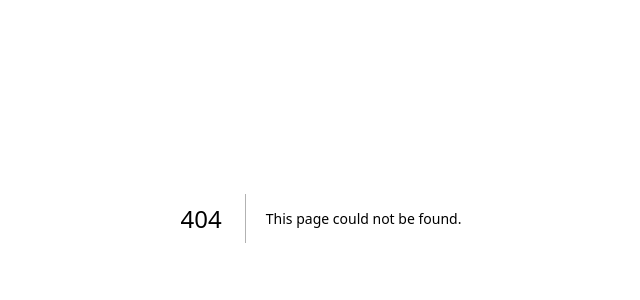
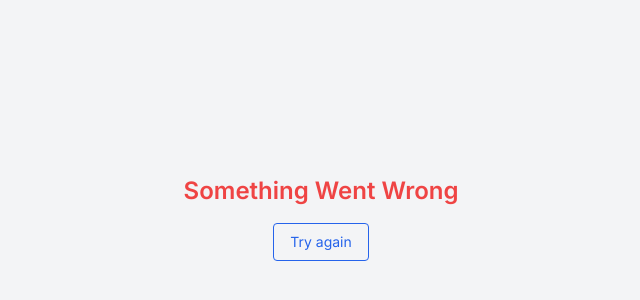
Before and after one commit to sc30gsw/next14-chat-app, a Next.js app: page /error in a window 1280 px wide. Before the commit this address had no page. Shown: the part 182-482 px from the top of the page, without its empty margins (319-959 px from the left). Built offline with nearby package versions, Linux system fonts and the light colour scheme.

Commit message:
💄 カスタムエラーページの作成

```diff
--- /dev/null
+++ b/src/app/error/page.tsx
@@ -0,0 +1,28 @@
+'use client'
+
+import Link from 'next/link'
+import { useParams, useRouter, useSearchParams } from 'next/navigation'
+import React from 'react'
+
+const ErrorPage = () => {
+  const params = useSearchParams()
+  const message = params.get('message')
+  console.log(message)
+
+  const url = message === 'AuthenticationError' ? '/users/signIn' : '/'
+  return (
+    <div className="flex flex-col items-center justify-center h-screen bg-gray-100">
+      <h1 className="sm:text-2xl text-lg font-semibold text-red-500 mb-4">
+        Something Went Wrong
+      </h1>
+      <Link
+        href={url}
+        className="text-blue-600 border border-blue-600 px-4 py-2 text-sm rounded hover:bg-blue-600 hover:text-white transition-colors"
+      >
+        Try again
+      </Link>
+    </div>
+  )
+}
+
+export default ErrorPage
```
